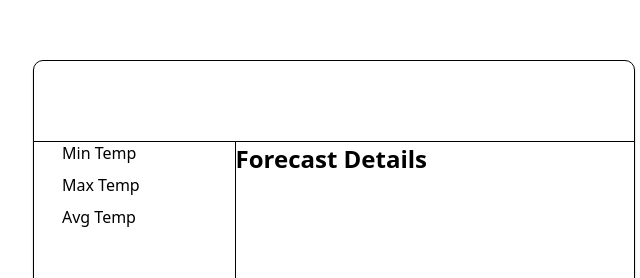
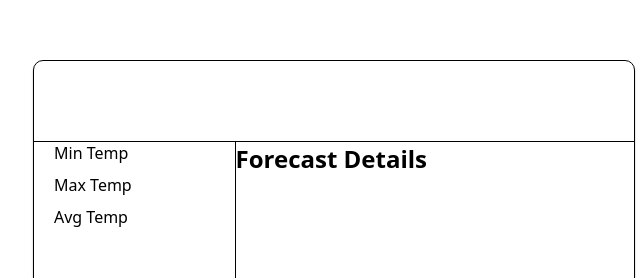
Before and after one commit to Tiyoriyo/weather_app, a website built with webpack: page src/index.html in a window 1280 px wide. Shown: the part 103-381 px from the top of the page, 306-946 px from the left. Built offline with nearby package versions, Linux system fonts and the light colour scheme; no server answers.

Commit message:
Add 20px margin

```diff
--- a/src/style.css
+++ b/src/style.css
@@ -70,8 +70,8 @@ body {
 
 .conditionContainer {
     display: flex;
-    align-self: center;
     align-items: center;
+    margin-left: 20px;
 }
 
 .conditionImg {
@@ -86,15 +86,16 @@ body {
     display: flex;
     flex-direction: column;
     gap: 10px;
-    margin-left: 28px;
+    margin-left: 20px;
 }
 
 .tempInfoContainer {
     display: flex;
+    flex-direction: column;
 }
 
 .tempTitle {
-    width: 90px;
+
 }
 
 .minTemp, .maxTemp, .avgTemp {
```
